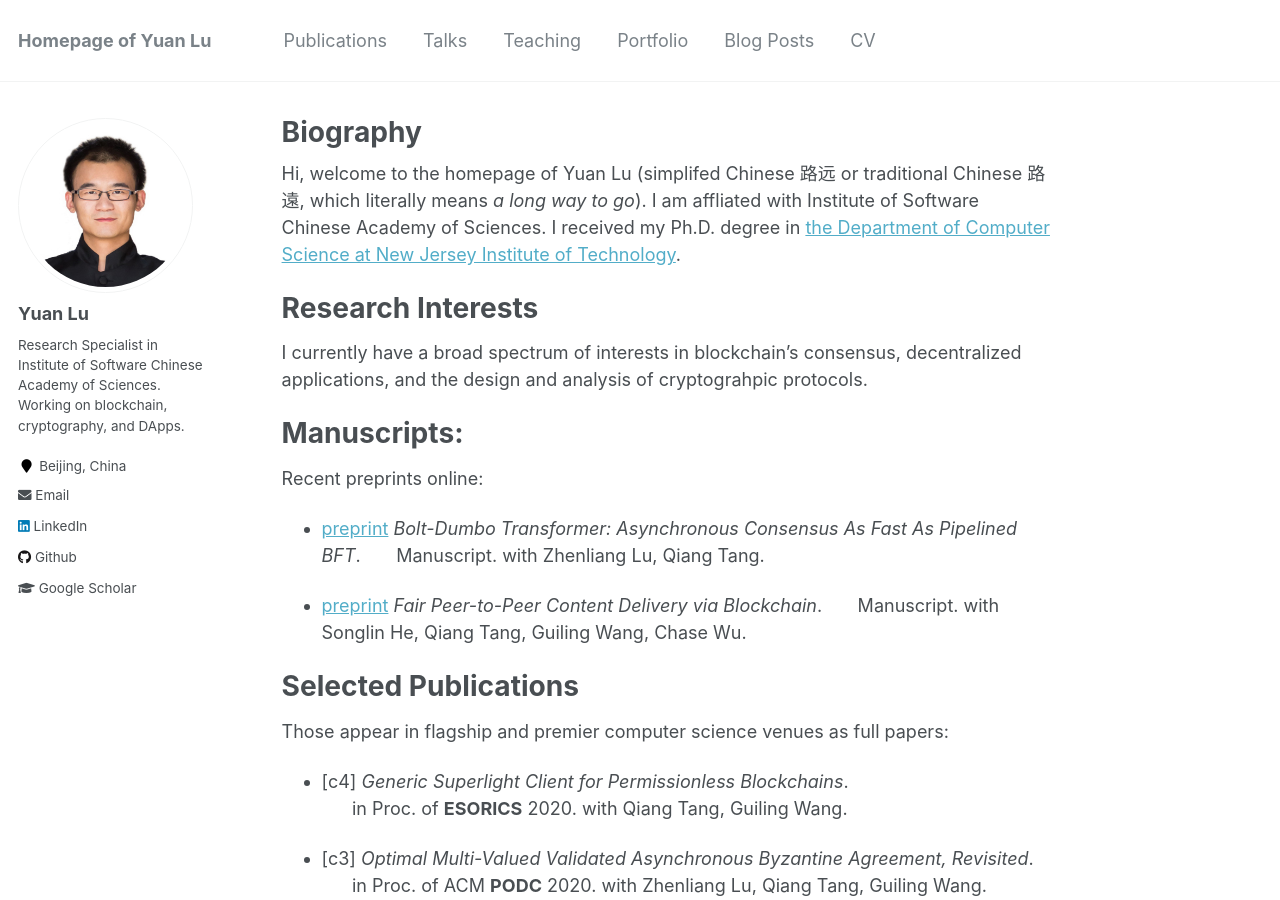
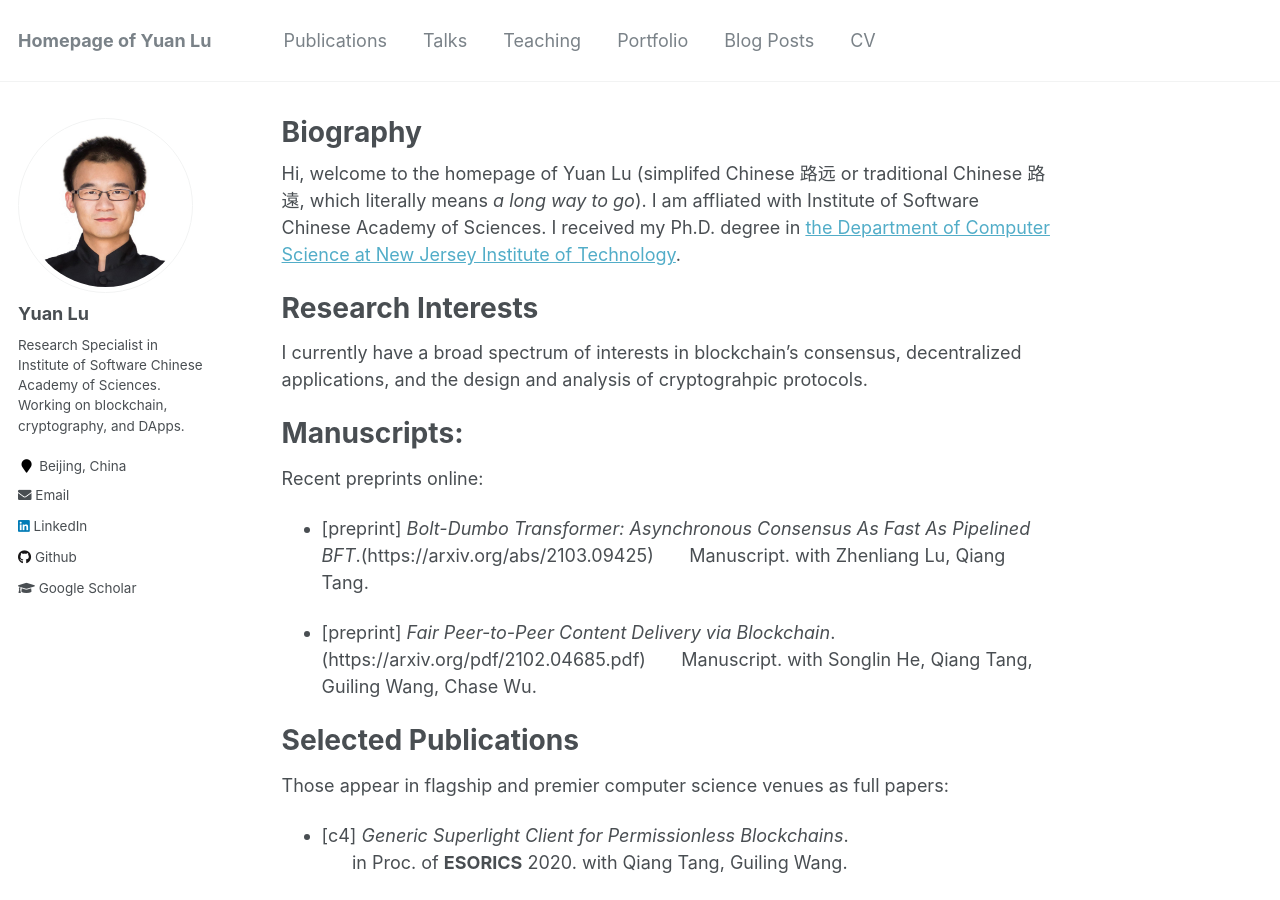
Before and after one commit to yylluu/yylluu.github.io, a Jekyll site: the page built from _pages/about.md, in a window 1280 px wide and 900 px high. Built offline with Jekyll 4.4.1, drawn with Linux system fonts in a browser that asks for light colours.

Commit message:
Update about.md

```diff
--- a/_pages/about.md
+++ b/_pages/about.md
@@ -19,10 +19,10 @@
 Manuscripts:
 ======
 Recent preprints online:
-- [preprint](https://arxiv.org/abs/2103.09425) *Bolt-Dumbo Transformer: Asynchronous Consensus As Fast As Pipelined BFT*.
+- [preprint] *Bolt-Dumbo Transformer: Asynchronous Consensus As Fast As Pipelined BFT*.(https://arxiv.org/abs/2103.09425)
      &nbsp; &nbsp; &nbsp; Manuscript. with Zhenliang Lu, Qiang Tang.
 
-- [preprint](https://arxiv.org/pdf/2102.04685.pdf) *Fair Peer-to-Peer Content Delivery via Blockchain*.
+- [preprint] *Fair Peer-to-Peer Content Delivery via Blockchain*.(https://arxiv.org/pdf/2102.04685.pdf)
      &nbsp; &nbsp; &nbsp; Manuscript. with Songlin He, Qiang Tang, Guiling Wang, Chase Wu.
 
 Selected Publications
```
